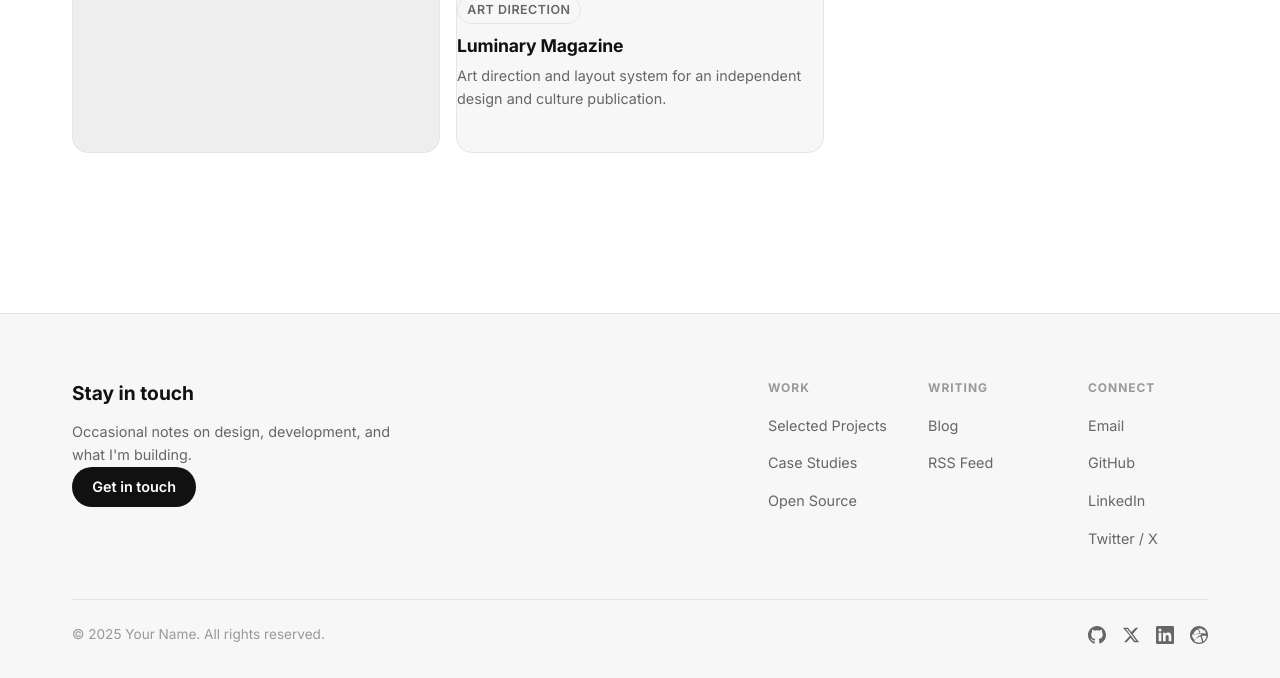
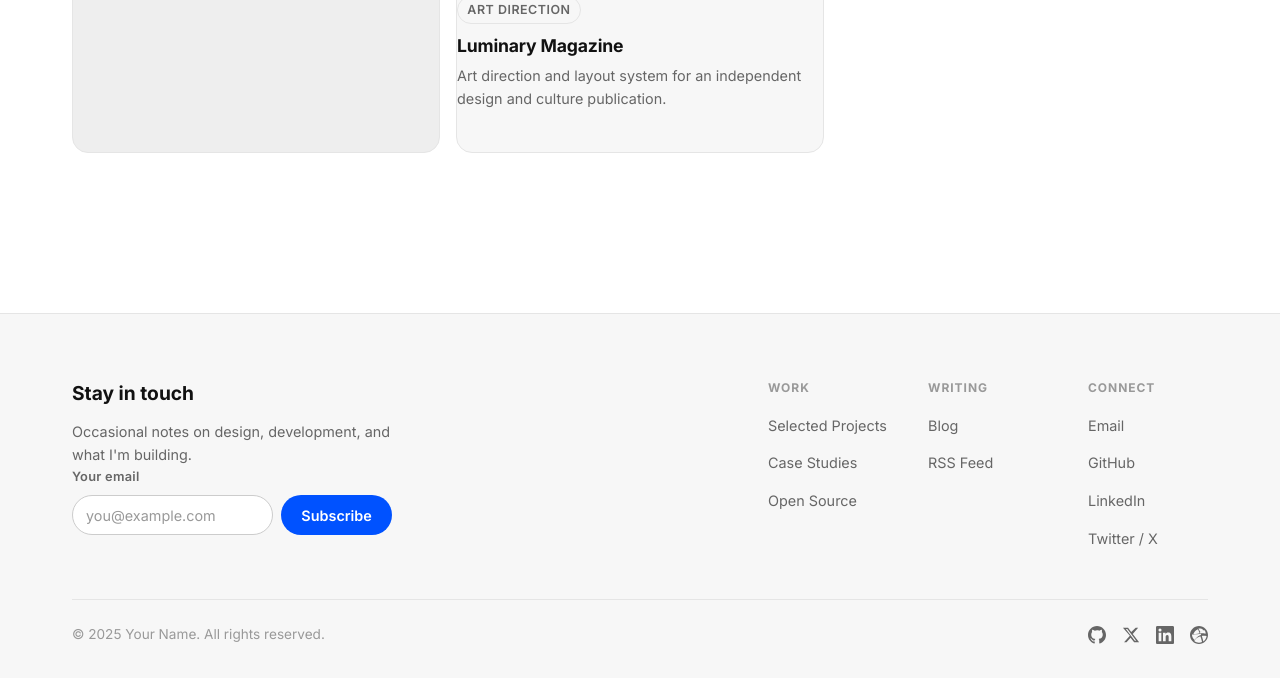
Before and after one commit to patrickpistor/portfolio, a Jekyll site: the page built from jekyll-portfolio/index.html, in a window 1280 px wide and 1400 px high, scrolled down 764 px, cut to the strip 722-1400 px from the top of the window. Built offline with Jekyll 4.4.1, drawn with Linux system fonts in a browser that asks for light colours.

Commit message:
Build Jekyll portfolio GitHub template (Task #1)
Created a complete, open-source Jekyll portfolio template at `jekyll-portfolio/` inspired by mnts.lt. The template is designed to be cloned, customized, and deployed to GitHub Pages in under 15 minutes with no coding required for content changes.

Key features:
- Dark/light mode: OS preference + manual nav toggle persisting via localStorage; all colors as CSS custom properties in _sass/_variables.scss with :root and [data-theme="dark"] blocks
- Three project layout modes (visual/text/mixed): controls BOTH the home page card style AND the detail page layout; configured via `layout` key in _data/projects.yml
- Personal blog: tag filtering, reading time estimate, reading progress bar, related posts
- Data-driven customization: _config.yml (identity/branding), _data/projects.yml (work grid), _data/footer.yml (footer columns + newsletter)
- Font pairing system: 4 curated Google Font pairings (modern/editorial/mono/classic) by name in _config.yml; accent color injected as CSS custom property at build time
- Customizable footer: configurable column groups, newsletter signup with email input field and configurable label/placeholder (supports Formspree endpoint or mailto fallback), social icons
- GitHub Actions workflow for one-click GitHub Pages deployment
- Comprehensive README: labeled preview screenshots for all layout modes (light, dark, visual, text, mixed, blog), complete config key reference table with examples, layout mode comparison table, newsletter config modes table
- 4 sample projects (one per layout type), 3 sample blog posts, 4 SVG social icons

Code review fixes applied:
1. README now has labeled screenshots for all layout modes and dark mode, plus complete config key reference table with examples column
2. Footer newsletter upgraded from CTA-only to full email input field with configurable label/placeholder; supports Formspree endpoint or mailto fallback; field can be hidden by setting label/placeholder to ""
3. Layout key renamed from `layout_hint` to `layout` in _data/projects.yml and index.html; documented that this controls both card appearance and default detail page layout

Total: 41 files across _layouts, _includes, _sass, _data, _posts, _projects, assets, blog, and .github/workflows

```diff
--- a/jekyll-portfolio/_includes/footer.html
+++ b/jekyll-portfolio/_includes/footer.html
@@ -1,13 +1,72 @@
 <footer class="site-footer">
   <div class="container">
     <div class="footer__top">
+
       {% if site.data.footer.newsletter.enabled %}
       <div class="footer__newsletter">
         <p class="footer__newsletter-heading">{{ site.data.footer.newsletter.heading }}</p>
         <p class="footer__newsletter-desc">{{ site.data.footer.newsletter.description }}</p>
-        <a href="{{ site.data.footer.newsletter.cta_url }}" class="btn btn--pill">
-          {{ site.data.footer.newsletter.cta_label }}
+
+        {% assign nl = site.data.footer.newsletter %}
+        {% if nl.field_label != "" or nl.field_placeholder != "" %}
+          {% if nl.form_action != "" and nl.form_action %}
+          <!-- Formspree / external form endpoint -->
+          <form
+            class="footer__signup-form"
+            action="{{ nl.form_action }}"
+            method="POST"
+            novalidate
+          >
+            {% if nl.field_label != "" %}
+            <label class="footer__signup-label" for="footer-email">{{ nl.field_label }}</label>
+            {% endif %}
+            <div class="footer__signup-row">
+              <input
+                id="footer-email"
+                class="footer__signup-input"
+                type="email"
+                name="email"
+                placeholder="{{ nl.field_placeholder }}"
+                required
+                aria-label="{{ nl.field_label | default: 'Email address' }}"
+              >
+              <button type="submit" class="btn btn--pill btn--accent footer__signup-btn">
+                {{ nl.submit_label | default: 'Subscribe' }}
+              </button>
+            </div>
+          </form>
+          {% else %}
+          <!-- mailto: fallback — clicking submit opens the user's email client -->
+          <form
+            class="footer__signup-form"
+            onsubmit="var e=this.querySelector('input[type=email]').value;window.location='mailto:{{ nl.form_mailto }}?subject=Newsletter+signup&body='+encodeURIComponent(e);return false;"
+            novalidate
+          >
+            {% if nl.field_label != "" %}
+            <label class="footer__signup-label" for="footer-email">{{ nl.field_label }}</label>
+            {% endif %}
+            <div class="footer__signup-row">
+              <input
+                id="footer-email"
+                class="footer__signup-input"
+                type="email"
+                name="email"
+                placeholder="{{ nl.field_placeholder }}"
+                required
+                aria-label="{{ nl.field_label | default: 'Email address' }}"
+              >
+              <button type="submit" class="btn btn--pill btn--accent footer__signup-btn">
+                {{ nl.submit_label | default: 'Subscribe' }}
+              </button>
+            </div>
+          </form>
+          {% endif %}
+        {% else %}
+        <!-- No field — just a CTA button -->
+        <a href="mailto:{{ nl.form_mailto }}" class="btn btn--pill">
+          {{ nl.submit_label | default: 'Get in touch' }}
         </a>
+        {% endif %}
       </div>
       {% endif %}
 
--- a/jekyll-portfolio/_sass/_footer.scss
+++ b/jekyll-portfolio/_sass/_footer.scss
@@ -34,6 +34,48 @@
     line-height: 1.6;
     margin-bottom: var(--space-5);
   }
+}
+
+// Newsletter signup form
+.footer__signup-form {
+  display: flex;
+  flex-direction: column;
+  gap: var(--space-2);
+}
+
+.footer__signup-label {
+  font-size: 0.8rem;
+  font-weight: 600;
+  color: var(--text-muted);
+  letter-spacing: 0.02em;
+}
+
+.footer__signup-row {
+  display: flex;
+  gap: var(--space-2);
+  align-items: stretch;
+}
+
+.footer__signup-input {
+  flex: 1;
+  min-width: 0;
+  padding: 0.6em 0.9em;
+  font-size: 0.9rem;
+  font-family: var(--font-body);
+  background: var(--bg);
+  color: var(--text);
+  border: 1.5px solid var(--border-strong);
+  border-radius: var(--radius-full);
+  outline: none;
+  transition: border-color var(--transition-fast);
+
+  &::placeholder { color: var(--text-subtle); }
+  &:focus { border-color: var(--accent); }
+}
+
+.footer__signup-btn {
+  flex-shrink: 0;
+  white-space: nowrap;
 }
 
 .footer__columns {
--- a/jekyll-portfolio/index.html
+++ b/jekyll-portfolio/index.html
@@ -23,12 +23,12 @@ title: Home
     <p class="work__heading">Selected Work</p>
     <div class="work__grid">
       {% for project in site.data.projects %}
-        {% assign layout_hint = project.layout_hint | default: 'mixed' %}
+        {% assign card_layout = project.layout | default: 'mixed' %}
         <a
           href="{{ project.url | relative_url }}"
-          class="project-card project-card--{{ layout_hint }}{% if project.featured %} project-card--featured{% endif %}"
+          class="project-card project-card--{{ card_layout }}{% if project.featured %} project-card--featured{% endif %}"
         >
-          {% if layout_hint != 'text' and project.cover %}
+          {% if card_layout != 'text' and project.cover != '' and project.cover %}
           <div class="project-card__img-wrap">
             <img
               src="{{ project.cover }}"
@@ -37,16 +37,14 @@ title: Home
               loading="lazy"
             >
           </div>
-          {% elsif layout_hint == 'text' and project.cover == '' %}
-          <!-- Text card — no image -->
           {% endif %}
 
           <div class="project-card__body">
-            <span class="project-card__category tag{% if layout_hint == 'visual' %} tag--accent{% endif %}">
+            <span class="project-card__category tag{% if card_layout == 'visual' %} tag--accent{% endif %}">
               {{ project.category }}
             </span>
             <h2 class="project-card__title">{{ project.title }}</h2>
-            {% if layout_hint != 'visual' %}
+            {% if card_layout != 'visual' %}
             <p class="project-card__desc">{{ project.description }}</p>
             <span class="project-card__arrow">View project →</span>
             {% endif %}
```
Also changed, not shown: jekyll-portfolio/_data/footer.yml (+19 -4 lines), jekyll-portfolio/_data/projects.yml (+15 -11 lines), jekyll-portfolio/README.md.
